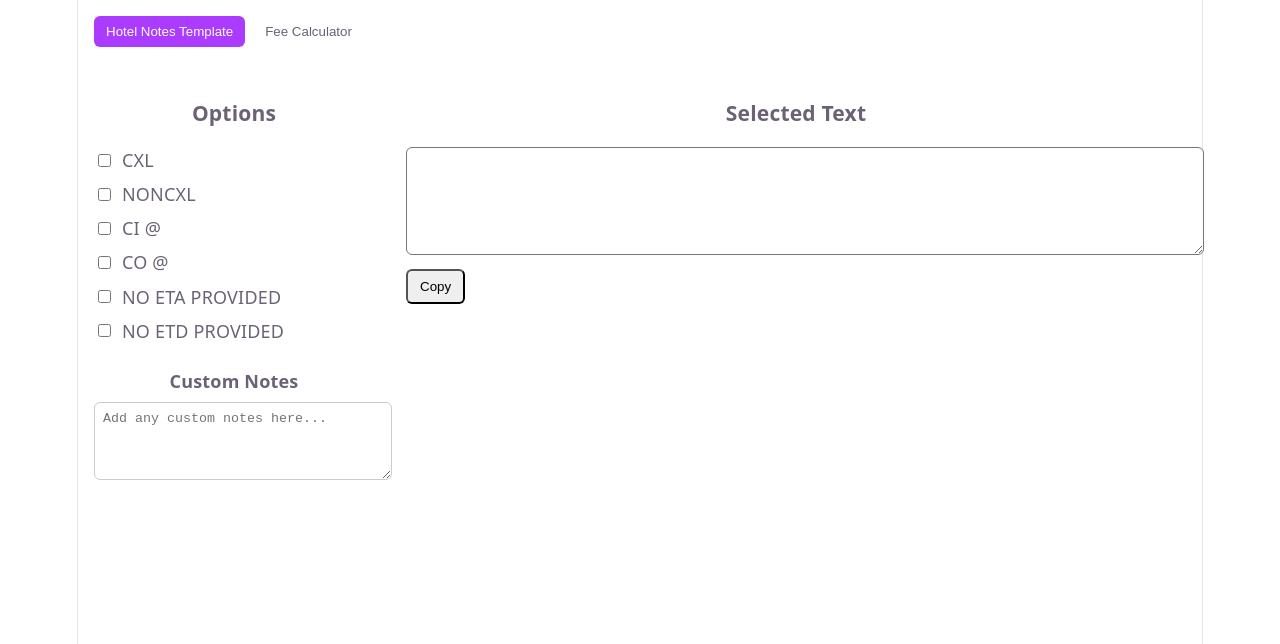
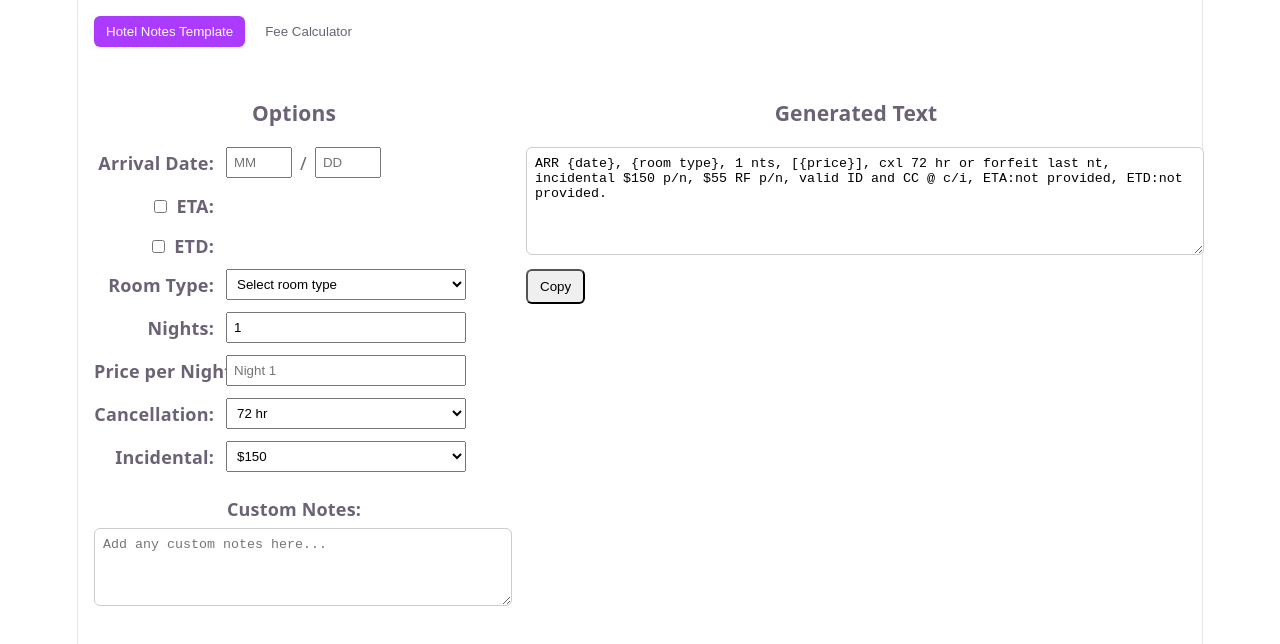
Before and after one commit to Chriskimm1/reservation_tools, a React (Vite) app: page / in a window 1280 px wide. Shown: the top 644 px of the page. Built offline with nearby package versions, Linux system fonts and the light colour scheme.

Commit message:
refactored note page

```diff
--- a/src/pages/HotelNotesTemplate.tsx
+++ b/src/pages/HotelNotesTemplate.tsx
@@ -1,155 +1,274 @@
 import { useMemo, useState } from 'react'
 import CopyButton from '../components/CopyButton'
 
-const OPTIONS = ['CXL','NONCXL', 'CI @', 'CO @', 'no eta provided', 'no etd provided']
+// Constants
+const ROOM_TYPES = ['RKD', 'RDD', 'PARL', 'SALN', 'EK', 'EQ', 'EPARL', 'ESALN'] as const
+const CANCELLATION_OPTIONS = ['48 hr', '72 hr', '2w', '30d'] as const
+const INCIDENTAL_OPTIONS = ['150', '500'] as const
+const TIME_MINUTES = [0, 15, 30, 45] as const
+
+// Shared label styles
+const LABEL_STYLE = {
+  width: 120,
+  textAlign: 'right' as const,
+  fontWeight: 'bold',
+  paddingTop: 6,
+  lineHeight: 1.2,
+  whiteSpace: 'nowrap' as const
+}
+
+const CHECKBOX_LABEL_STYLE = {
+  ...LABEL_STYLE,
+  display: 'flex',
+  alignItems: 'center',
+  justifyContent: 'flex-end',
+  gap: 6
+}
+
+const INPUT_CONTAINER_STYLE = { width: 240, padding: 6, boxSizing: 'border-box' as const }
+
+// Helper functions
+const formatTime = (hour: number, minute: number, period: 'AM' | 'PM'): string => {
+  return `${hour.toString().padStart(2, '0')}:${minute.toString().padStart(2, '0')} ${period}`
+}
+
+const groupConsecutivePrices = (prices: string[]): string[] => {
+  const groupedPrices: string[] = []
+  let i = 0
+
+  while (i < prices.length) {
+    const currentPrice = prices[i]
+    let count = 1
+
+    while (i + count < prices.length && prices[i + count] === currentPrice) {
+      count++
+    }
+
+    groupedPrices.push(count > 1 ? `$${currentPrice} x ${count}` : `$${currentPrice}`)
+    i += count
+  }
+
+  return groupedPrices
+}
 
 export default function HotelNotesTemplate() {
-  const [selected, setSelected] = useState<string[]>([])
-  const [cxlHours, setCxlHours] = useState<number>(48)
-  const [ciHour, setCiHour] = useState<number>(3)
-  const [ciMinute, setCiMinute] = useState<number>(0)
-  const [ciPeriod, setCiPeriod] = useState<'AM' | 'PM'>('PM')
-  const [coHour, setCoHour] = useState<number>(11)
-  const [coMinute, setCoMinute] = useState<number>(0)
-  const [coPeriod, setCoPeriod] = useState<'AM' | 'PM'>('AM')
-  const [customNotes, setCustomNotes] = useState<string>('')
+  const [arrivalMonth, setArrivalMonth] = useState('')
+  const [arrivalDay, setArrivalDay] = useState('')
 
-  const toggle = (value: string) => {
-    setSelected((s) => (s.includes(value) ? s.filter((x) => x !== value) : [...s, value]))
+  const [hasEta, setHasEta] = useState(false)
+  const [etaHour, setEtaHour] = useState(3)
+  const [etaMinute, setEtaMinute] = useState(0)
+  const [etaPeriod, setEtaPeriod] = useState<'AM' | 'PM'>('PM')
+
+  const [hasEtd, setHasEtd] = useState(false)
+  const [etdHour, setEtdHour] = useState(11)
+  const [etdMinute, setEtdMinute] = useState(0)
+  const [etdPeriod, setEtdPeriod] = useState<'AM' | 'PM'>('AM')
+
+  const [roomType, setRoomType] = useState('')
+  const [numberOfNights, setNumberOfNights] = useState('1')
+  const [nightPrices, setNightPrices] = useState<string[]>([''])
+
+  const [cxlPolicy, setCxlPolicy] = useState('72 hr')
+  const [incidental, setIncidental] = useState('150')
+  const [customNotes, setCustomNotes] = useState('')
+
+  const handleNumberOfNightsChange = (value: string) => {
+    setNumberOfNights(value)
+    const nights = parseInt(value) || 1
+    const newPrices = [...nightPrices]
+
+    if (nights > newPrices.length) {
+      while (newPrices.length < nights) {
+        newPrices.push('')
+      }
+    } else {
+      newPrices.length = nights
+    }
+
+    setNightPrices(newPrices)
+  }
+
+  const handlePriceChange = (index: number, value: string) => {
+    const newPrices = [...nightPrices]
+    newPrices[index] = value
+    setNightPrices(newPrices)
   }
 
   const assembledText = useMemo(() => {
-    if (selected.length === 0 && !customNotes) return ''
+    const dateStr = arrivalMonth && arrivalDay ? `${arrivalMonth}/${arrivalDay}` : '{date}'
+    const etaStr = hasEta ? formatTime(etaHour, etaMinute, etaPeriod) : 'not provided'
+    const etdStr = hasEtd ? formatTime(etdHour, etdMinute, etdPeriod) : 'not provided'
+    const roomStr = roomType || '{room type}'
+    const nightsStr = numberOfNights || '{nights}'
+    const incidentalStr = incidental || '{incidental}'
 
-    const selectedItems = selected.map((s) => {
-      if (s === 'CXL') {
-        return `CXL ${cxlHours} HR`
-      }
-      if (s === 'CI @') {
-        const formattedHour = ciHour.toString().padStart(2, '0')
-        const formattedMinute = ciMinute.toString().padStart(2, '0')
-        return `CI @ ${formattedHour}:${formattedMinute} ${ciPeriod}`
-      }
-      if (s === 'CO @') {
-        const formattedHour = coHour.toString().padStart(2, '0')
-        const formattedMinute = coMinute.toString().padStart(2, '0')
-        return `CO @ ${formattedHour}:${formattedMinute} ${coPeriod}`
-      }
-      return s
-    })
+    const filledPrices = nightPrices.filter(p => p.trim() !== '')
+    const priceStr = filledPrices.length > 0
+      ? `[${groupConsecutivePrices(filledPrices).join(', ')}]`
+      : '[{price}]'
 
-    const parts = [...selectedItems]
-    if (customNotes.trim()) {
-      parts.push(customNotes.trim())
-    }
+    const mainText = `ARR ${dateStr}, ${roomStr}, ${nightsStr} nts, ${priceStr}, cxl ${cxlPolicy} or forfeit last nt, incidental $${incidentalStr} p/n, $55 RF p/n, valid ID and CC @ c/i, ETA:${etaStr}, ETD:${etdStr}.`
 
-    return parts.join('\n')
-  }, [selected, ciHour, ciMinute, ciPeriod, coHour, coMinute, coPeriod, customNotes, cxlHours])
+    return customNotes.trim() ? `${mainText}\n\n${customNotes.trim()}` : mainText
+  }, [arrivalMonth, arrivalDay, hasEta, etaHour, etaMinute, etaPeriod, hasEtd, etdHour, etdMinute, etdPeriod, roomType, numberOfNights, nightPrices, cxlPolicy, incidental, customNotes])
 
   return (
     <div style={{ display: 'flex', gap: 32 }}>
-      <aside style={{ width: 280 }}>
+      <aside style={{ width: 400 }}>
         <h3>Options</h3>
-        <div style={{ display: 'flex', flexDirection: 'column', gap: 8 }}>
-          {OPTIONS.filter((opt) => {
-            // Hide "no eta provided" if "CI @" is selected
-            if (opt === 'no eta provided' && selected.includes('CI @')) {
-              return false
-            }
-            // Hide "no etd provided" if "CO @" is selected
-            if (opt === 'no etd provided' && selected.includes('CO @')) {
-              return false
-            }
-            return true
-          }).map((opt) => (
-            <div key={opt}>
-              <label style={{ display: 'flex', alignItems: 'center', gap: 8 }}>
+
+        <div style={{ display: 'flex', flexDirection: 'column', gap: 12 }}>
+          {/* Arrival Date */}
+          <div style={{ display: 'flex', gap: 12, alignItems: 'flex-start' }}>
+            <div style={LABEL_STYLE}>Arrival Date:</div>
+            <div style={{ display: 'flex', gap: 8, alignItems: 'center', width: 240 }}>
               <input
-                  type="checkbox"
-                  checked={selected.includes(opt)}
-                  onChange={() => toggle(opt)}
+                type="text"
+                placeholder="MM"
+                value={arrivalMonth}
+                onChange={(e) => setArrivalMonth(e.target.value)}
+                style={{ width: 50, padding: 6 }}
               />
-                <span style={{ textTransform: 'uppercase' }}>{opt}</span>
-                {opt === 'CXL' && selected.includes('CXL') && (
-                  <select
-                    value={cxlHours}
-                    onChange={(e) => setCxlHours(Number(e.target.value))}
-                    style={{ padding: 4, marginLeft: 4 }}
-                  >
-                    <option value={24}>24</option>
-                    <option value={48}>48</option>
-                    <option value={72}>72</option>
-                  </select>
-                )}
-                {opt === 'CI @' && selected.includes('CI @') && (
-                  <div style={{ display: 'flex', gap: 4, alignItems: 'center', marginLeft: 4 }}>
+              <span>/</span>
+              <input
+                type="text"
+                placeholder="DD"
+                value={arrivalDay}
+                onChange={(e) => setArrivalDay(e.target.value)}
+                style={{ width: 50, padding: 6 }}
+              />
+            </div>
+          </div>
+
+          {/* ETA */}
+          <div style={{ display: 'flex', gap: 12, alignItems: 'flex-start' }}>
+            <div style={CHECKBOX_LABEL_STYLE}>
+              <input type="checkbox" checked={hasEta} onChange={(e) => setHasEta(e.target.checked)} />
+              <span>ETA:</span>
+            </div>
+            <div style={{ display: 'flex', gap: 8, alignItems: 'center', width: 240 }}>
+              {hasEta && (
+                <>
                   <input
                     type="number"
                     min="1"
                     max="12"
-                      value={ciHour}
-                      onChange={(e) => setCiHour(Math.max(1, Math.min(12, Number(e.target.value))))}
+                    value={etaHour}
+                    onChange={(e) => setEtaHour(Math.max(1, Math.min(12, Number(e.target.value))))}
                     style={{ width: 50, padding: 4 }}
                   />
                   <span>:</span>
-                    <select
-                      value={ciMinute}
-                      onChange={(e) => setCiMinute(Number(e.target.value))}
-                      style={{ padding: 4 }}
-                    >
-                      <option value={0}>00</option>
-                      <option value={15}>15</option>
-                      <option value={30}>30</option>
-                      <option value={45}>45</option>
+                  <select value={etaMinute} onChange={(e) => setEtaMinute(Number(e.target.value))} style={{ padding: 4 }}>
+                    {TIME_MINUTES.map(min => (
+                      <option key={min} value={min}>{min.toString().padStart(2, '0')}</option>
+                    ))}
                   </select>
-                    <select
-                      value={ciPeriod}
-                      onChange={(e) => setCiPeriod(e.target.value as 'AM' | 'PM')}
-                      style={{ padding: 4 }}
-                    >
+                  <select value={etaPeriod} onChange={(e) => setEtaPeriod(e.target.value as 'AM' | 'PM')} style={{ padding: 4 }}>
                     <option value="AM">AM</option>
                     <option value="PM">PM</option>
                   </select>
+                </>
+              )}
             </div>
-                )}
-                {opt === 'CO @' && selected.includes('CO @') && (
-                  <div style={{ display: 'flex', gap: 4, alignItems: 'center', marginLeft: 4 }}>
+          </div>
+
+          {/* ETD */}
+          <div style={{ display: 'flex', gap: 12, alignItems: 'flex-start' }}>
+            <div style={CHECKBOX_LABEL_STYLE}>
+              <input type="checkbox" checked={hasEtd} onChange={(e) => setHasEtd(e.target.checked)} />
+              <span>ETD:</span>
+            </div>
+            <div style={{ display: 'flex', gap: 8, alignItems: 'center', width: 240 }}>
+              {hasEtd && (
+                <>
                   <input
                     type="number"
                     min="1"
                     max="12"
-                      value={coHour}
-                      onChange={(e) => setCoHour(Math.max(1, Math.min(12, Number(e.target.value))))}
+                    value={etdHour}
+                    onChange={(e) => setEtdHour(Math.max(1, Math.min(12, Number(e.target.value))))}
                     style={{ width: 50, padding: 4 }}
                   />
                   <span>:</span>
-                    <select
-                      value={coMinute}
-                      onChange={(e) => setCoMinute(Number(e.target.value))}
-                      style={{ padding: 4 }}
-                    >
-                      <option value={0}>00</option>
-                      <option value={15}>15</option>
-                      <option value={30}>30</option>
-                      <option value={45}>45</option>
+                  <select value={etdMinute} onChange={(e) => setEtdMinute(Number(e.target.value))} style={{ padding: 4 }}>
+                    {TIME_MINUTES.map(min => (
+                      <option key={min} value={min}>{min.toString().padStart(2, '0')}</option>
+                    ))}
                   </select>
-                    <select
-                      value={coPeriod}
-                      onChange={(e) => setCoPeriod(e.target.value as 'AM' | 'PM')}
-                      style={{ padding: 4 }}
-                    >
+                  <select value={etdPeriod} onChange={(e) => setEtdPeriod(e.target.value as 'AM' | 'PM')} style={{ padding: 4 }}>
                     <option value="AM">AM</option>
                     <option value="PM">PM</option>
                   </select>
+                </>
+              )}
             </div>
-                )}
-              </label>
           </div>
+
+          {/* Room Type */}
+          <div style={{ display: 'flex', gap: 12, alignItems: 'flex-start' }}>
+            <div style={LABEL_STYLE}>Room Type:</div>
+            <select value={roomType} onChange={(e) => setRoomType(e.target.value)} style={INPUT_CONTAINER_STYLE}>
+              <option value="">Select room type</option>
+              {ROOM_TYPES.map(type => (
+                <option key={type} value={type}>{type}</option>
+              ))}
+            </select>
+          </div>
+
+          {/* Number of Nights */}
+          <div style={{ display: 'flex', gap: 12, alignItems: 'flex-start' }}>
+            <div style={LABEL_STYLE}>Nights:</div>
+            <input
+              type="number"
+              min="1"
+              value={numberOfNights}
+              onChange={(e) => handleNumberOfNightsChange(e.target.value)}
+              placeholder="e.g. 3"
+              style={INPUT_CONTAINER_STYLE}
+            />
+          </div>
+
+          {/* Pricing */}
+          <div style={{ display: 'flex', gap: 12, alignItems: 'flex-start' }}>
+            <div style={LABEL_STYLE}>Price per Night:</div>
+            <div style={{ display: 'flex', flexDirection: 'column', gap: 6, width: 240 }}>
+              {nightPrices.map((price, index) => (
+                <input
+                  key={index}
+                  type="text"
+                  value={price}
+                  onChange={(e) => handlePriceChange(index, e.target.value)}
+                  placeholder={`Night ${index + 1}`}
+                  style={{ padding: 6, width: '100%', boxSizing: 'border-box' }}
+                />
               ))}
             </div>
+          </div>
 
-        <div style={{ marginTop: 24 }}>
-          <h4 style={{ marginTop: 0, marginBottom: 8 }}>Custom Notes</h4>
+          {/* Cancellation Policy */}
+          <div style={{ display: 'flex', gap: 12, alignItems: 'flex-start' }}>
+            <div style={LABEL_STYLE}>Cancellation:</div>
+            <select value={cxlPolicy} onChange={(e) => setCxlPolicy(e.target.value)} style={INPUT_CONTAINER_STYLE}>
+              {CANCELLATION_OPTIONS.map(opt => (
+                <option key={opt} value={opt}>{opt}</option>
+              ))}
+            </select>
+          </div>
+
+          {/* Incidental */}
+          <div style={{ display: 'flex', gap: 12, alignItems: 'flex-start' }}>
+            <div style={LABEL_STYLE}>Incidental:</div>
+            <select value={incidental} onChange={(e) => setIncidental(e.target.value)} style={INPUT_CONTAINER_STYLE}>
+              {INCIDENTAL_OPTIONS.map(opt => (
+                <option key={opt} value={opt}>${opt}</option>
+              ))}
+            </select>
+          </div>
+
+          {/* Custom Notes */}
+          <div style={{ marginTop: 12 }}>
+            <label style={{ display: 'block', marginBottom: 6, fontWeight: 'bold' }}>Custom Notes:</label>
             <textarea
               value={customNotes}
               onChange={(e) => setCustomNotes(e.target.value)}
@@ -158,15 +277,16 @@ export default function HotelNotesTemplate() {
               style={{ width: '100%', padding: 8, borderRadius: 6, resize: 'vertical', border: '1px solid #ccc' }}
             />
           </div>
+        </div>
       </aside>
 
       <section style={{ flex: 1 }}>
-        <h3>Selected Text</h3>
+        <h3>Generated Text</h3>
         <textarea
           readOnly
           value={assembledText}
           rows={6}
-          style={{ width: '100%', padding: 8, borderRadius: 6, resize: 'vertical' }}
+          style={{ width: '100%', padding: 8, borderRadius: 6, resize: 'vertical', border: '1px solid #ccc' }}
         />
         <div style={{ marginTop: 8 }}>
           <CopyButton textToCopy={assembledText} />
```
Lines whose indentation alone changed are shown as unchanged.
